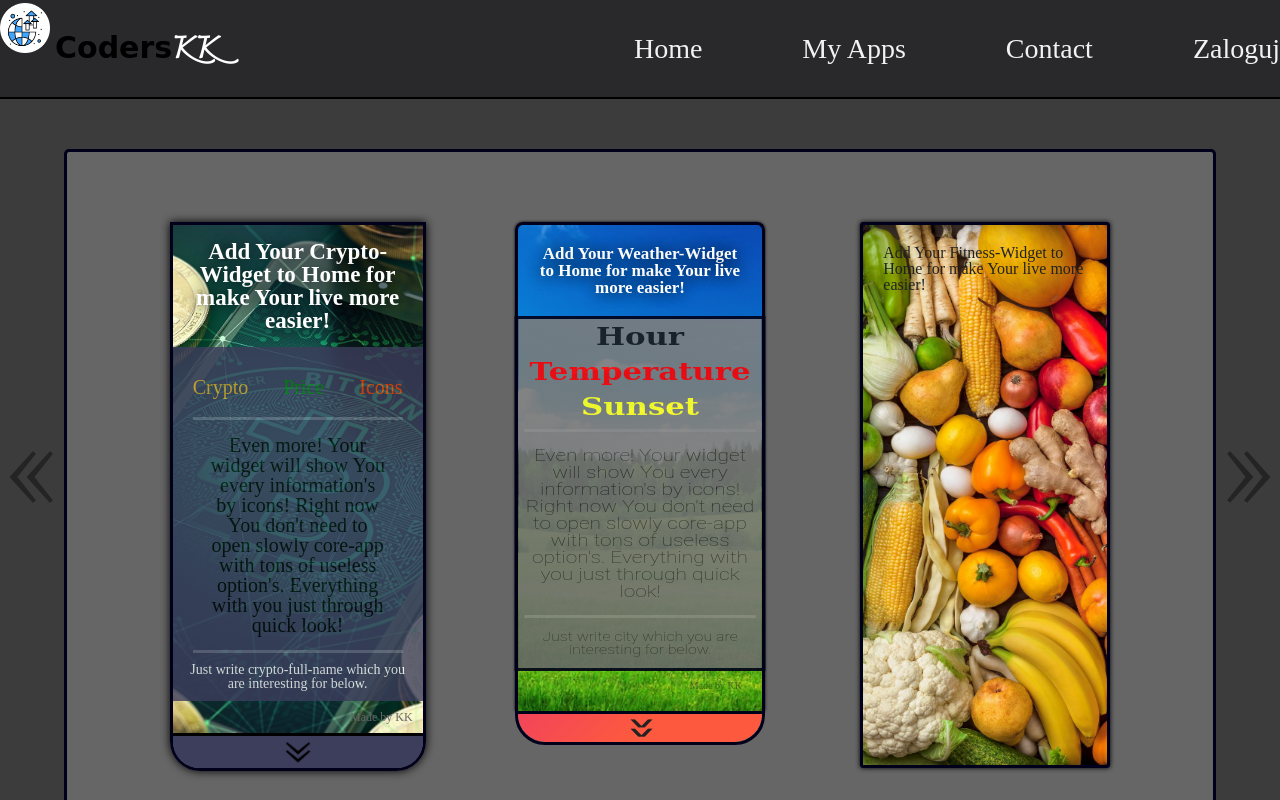
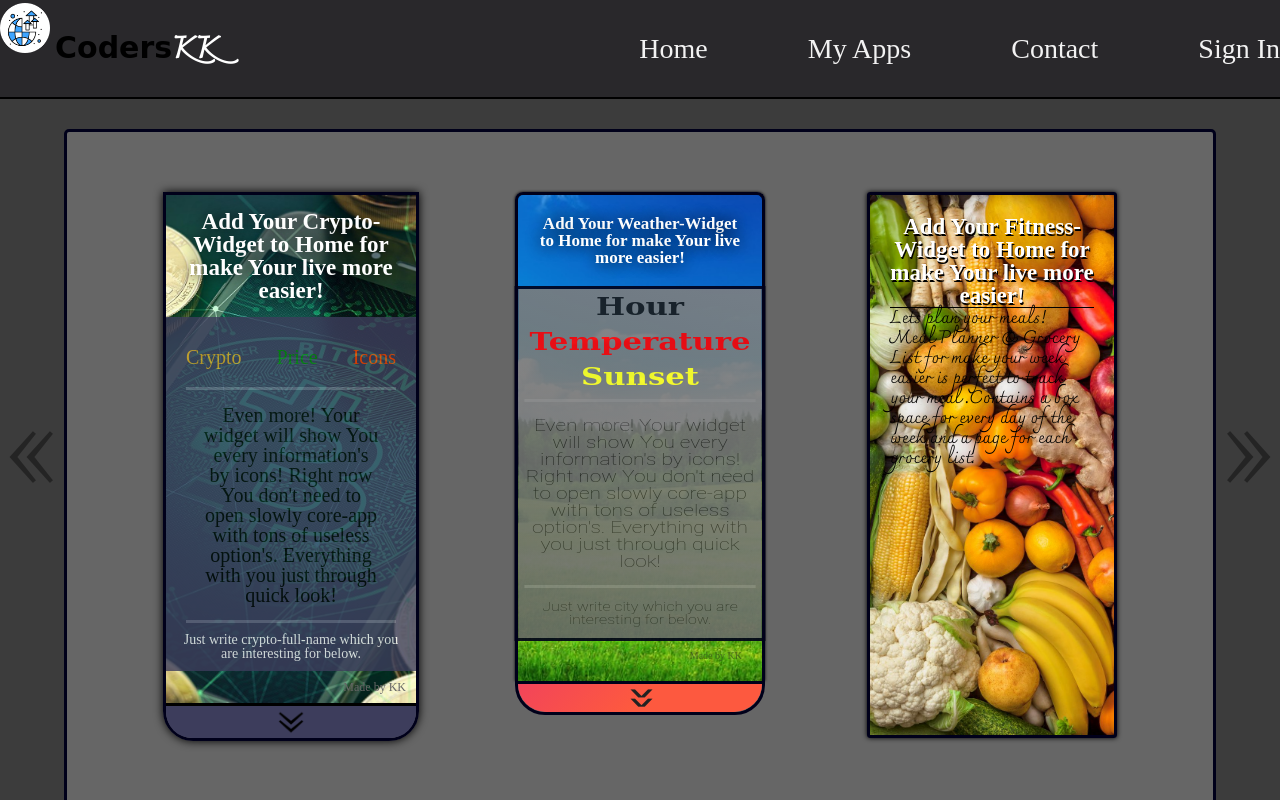
Before and after one commit to Konradk7/react-global-app, a React (Create React App) app: page /my-apps in a window 1280 px wide. Built offline with nearby package versions, Linux system fonts and the light colour scheme.

Commit message:
components alignment

```diff
--- a/src/App.js
+++ b/src/App.js
@@ -3,6 +3,8 @@ import './sass/App.scss';
 import Header from "./components/Header";
 import Home from "./components/Home";
 import MyApps from "./components/MyApps";
+import Contact from "./components/Contact";
+import SignIn from "./components/SignIn";
 import {
     BrowserRouter as Router,
     Routes,
@@ -38,8 +40,8 @@ function App(props) {
                     <Routes>
                         <Route path='/' element={<Home/>}/>
                         <Route path='/my-apps' element={<MyApps/>}/>
-                        {/*<Route path='/contact' element={<Contact/>} />*/}
-                        {/*<Route path='/login' element={<Login/>} />*/}
+                        <Route path='/contact' element={<Contact/>} />
+                        <Route path='/signIn' element={<SignIn />} />
                     </Routes>
                 </div>
 
--- /dev/null
+++ b/src/components/Contact.js
@@ -0,0 +1,11 @@
+import React from 'react';
+
+function Contact(props) {
+    return (
+        <div>
+            sdf
+        </div>
+    );
+}
+
+export default Contact;
--- a/src/components/Fitness.js
+++ b/src/components/Fitness.js
@@ -9,7 +9,9 @@ function Fitness(props) {
     const handleAddDay = () => {
         setDay(prevState => [...prevState, `Day: ${day.length + 1}`])
     }
+    const handleRemoveDay = () => {
 
+    }
 
     return (
         <div className="fitness-app">
--- a/src/components/FitnessForm.js
+++ b/src/components/FitnessForm.js
@@ -7,6 +7,7 @@ function FitnessForm(props) {
                 <h2 className="fitness-form__container__title">
                     Add Your Fitness-Widget to Home for make Your live more easier!
                 </h2>
+                <p className="fitness-form__container__body">Lets plan your meals! Meal Planner & Grocery List for make your week easier is perfect to track your meal .Contains a box space for every day of the week and a page for each grocery list.</p>
             </div>
         </div>
     );
--- a/src/components/Header.js
+++ b/src/components/Header.js
@@ -14,8 +14,8 @@ function Header(props) {
                 <nav className="header-container__nav">
                     <Link to="/">Home</Link>
                     <Link to="/my-apps">My Apps</Link>
-                    <a href="/contact">Contact</a>
-                    <a href="/signIn">Zaloguj</a>
+                    <Link to="/contact">Contact</Link>
+                    <Link to="/signIn">Sign In</Link>
                     {/*<div className="header-container__nav-hamburger">*/}
                     {/*<span></span>*/}
                     {/*<span></span>*/}
--- a/src/components/Home.js
+++ b/src/components/Home.js
@@ -11,12 +11,14 @@ function Home(props) {
     return (
 
             <>
+                <div style={{display: 'flex', justifyContent: 'space-between'}}>
                     <Fitness />
-                    {/*<Crypto />*/}
+                    <Crypto />
                     {/*<SignIn />*/}
                     {/*    <Register />*/}
-                    {/*<Weather*/}
+                    <Weather />
                     {/*/>*/}
+                </div>
             </>
 
     );
--- a/src/components/SignIn.js
+++ b/src/components/SignIn.js
@@ -1,11 +1,11 @@
 import React from 'react';
+import Register from "./Register";
 
 function SignIn(props) {
     return (
         <div>
             <form>
-                <input type="text"/>
-                <input type="text"/>
+                <Register />
             </form>
         </div>
     );
--- a/src/sass/components/_FitnessForm.scss
+++ b/src/sass/components/_FitnessForm.scss
@@ -12,5 +12,23 @@
     background-position: center;
     background-repeat: no-repeat;
     padding: toRem(20);
+    cursor: pointer;
+    &:hover {
+      transform: scale(1.015);
+    }
+    &__title {
+      font-size: toRem(23);
+      text-align: center;
+      color: white;
+      text-shadow: toRem(1) toRem(2) black;
+      font-weight: bolder;
+    }
+    &__body {
+      font-size: toRem(18);
+      line-height: toRem(20);
+      font-family: Charmonman;
+      color: black;
+      border-top: toRem(1) solid black;
+    }
   }
 }
--- a/src/sass/components/_MyApps.scss
+++ b/src/sass/components/_MyApps.scss
@@ -17,15 +17,16 @@
     }
   }
   &__slider {
-    margin-top: toRem(50);
+    margin-top: toRem(30);
     @extend %border;
-    padding: toRem(50);
+    padding: toRem(40);
     width: 100%;
     border-radius: toRem(5);
     background: $color-slider-background;
     position: relative;
     height: toRem(600);
 
+    flex-direction: column;
 
     //&::before{
     //  content: '';
--- a/src/sass/components/_WeatherForm.scss
+++ b/src/sass/components/_WeatherForm.scss
@@ -4,6 +4,7 @@
   display: flex;
   width: toRem(250);
   flex-direction: column-reverse;
+  height: 100%;
 
   &__error-message {
     border: toRem(3) solid black;
@@ -20,13 +21,13 @@
 }
 
 .weather-form {
-
+height: 100%;
   &:hover {
     transform: scale(1.015);
-    box-shadow: 0 0 toRem(30) 0 $color-slide-boxs-shadow;
+    //box-shadow: 0 0 toRem(30) 0 $color-slide-boxs-shadow;
     border-radius: toRem(30);
     cursor: pointer;
-    background: $color-slide-boxs-shadow;
+    //background: $color-slide-boxs-shadow;
 
   }
   &-container {
--- a/src/sass/components/_WeatherResult.scss
+++ b/src/sass/components/_WeatherResult.scss
@@ -1,6 +1,7 @@
 .weather-result {
   padding: toRem(20) toRem(10);
   cursor: default;
+  height: 100%;
 }
 
 .weather-container {
```
